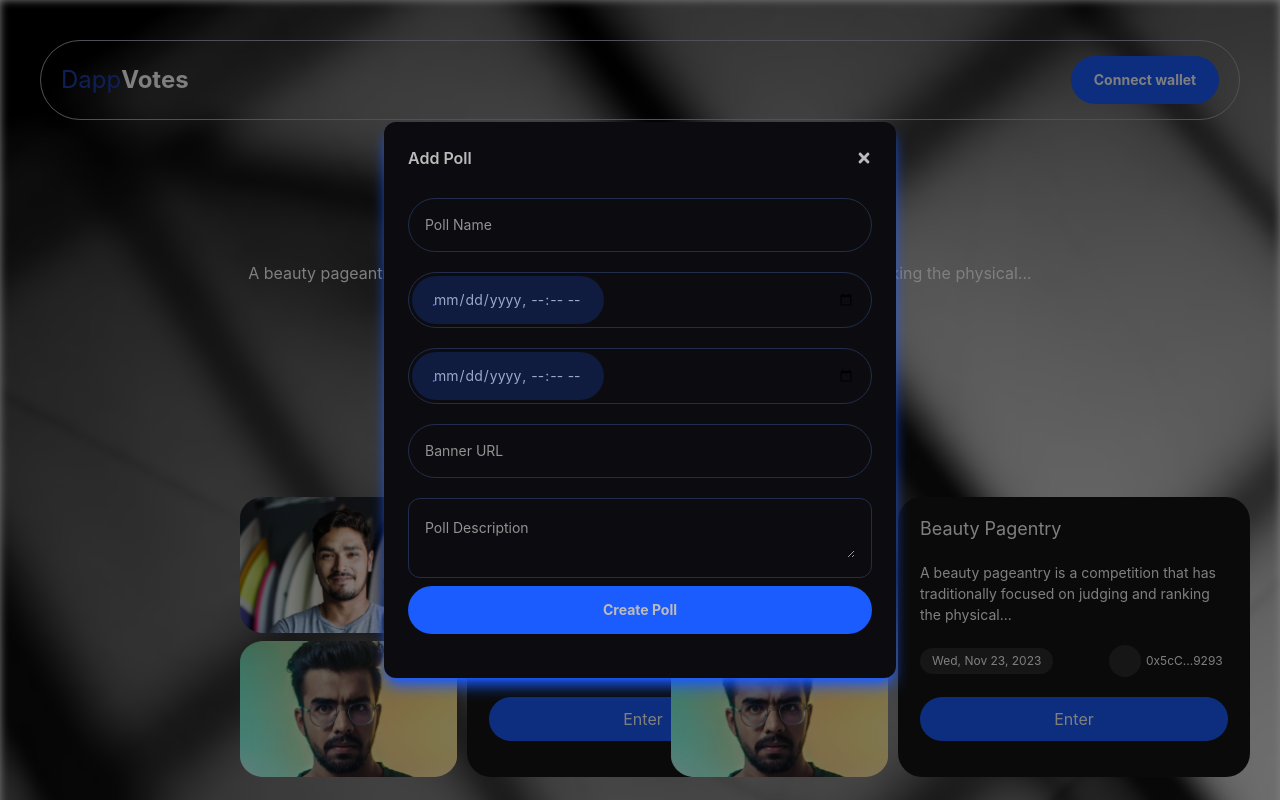
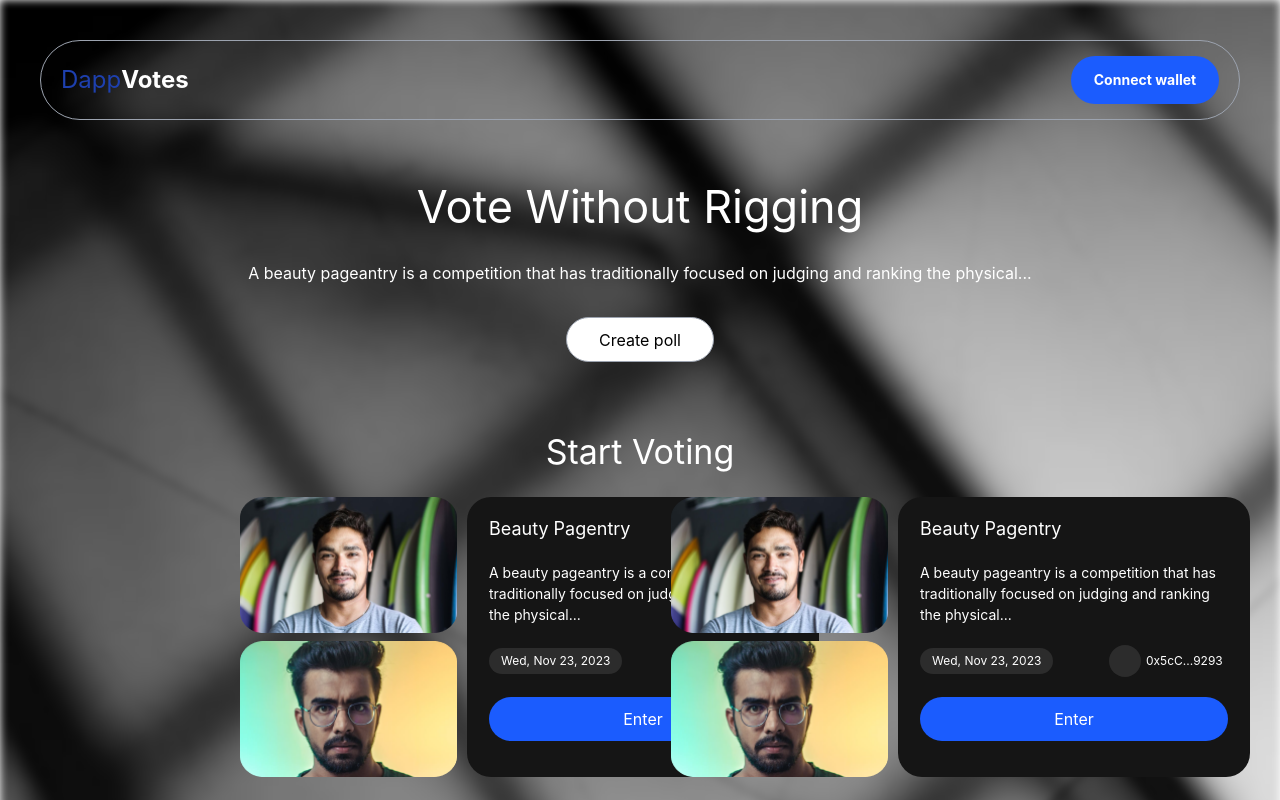
Before and after one commit to Kavorix/Dapp-Vote, a Next.js app: page / in a window 1280 px wide. Shown: the top 800 px of the page. Built offline with nearby package versions, Linux system fonts and the light colour scheme.

Commit message:
adds redux configs

```diff
--- a/components/Banner.tsx
+++ b/components/Banner.tsx
@@ -1,6 +1,11 @@
+import { globalActions } from '@/store/globalSlices'
 import React from 'react'
+import { useDispatch } from 'react-redux'
 
 const Banner = () => {
+  const dispatch = useDispatch()
+  const { setCreateModal } = globalActions
+
   return (
     <main className="mx-auto text-center space-y-8">
       <h1 className="text-[45px] font-[600px] text-center leading-none">Vote Without Rigging</h1>
@@ -11,7 +16,8 @@ const Banner = () => {
 
       <button
         className="text-black h-[45px] w-[148px] rounded-full transition-all duration-300
-            border border-gray-400 bg-white hover:bg-opacity-20 hover:text-white"
+        border border-gray-400 bg-white hover:bg-opacity-20 hover:text-white"
+        onClick={() => dispatch(setCreateModal('scale-100'))}
       >
         Create poll
       </button>
--- a/components/CreatePoll.tsx
+++ b/components/CreatePoll.tsx
@@ -1,17 +1,29 @@
+import { globalActions } from '@/store/globalSlices'
+import { RootState } from '@/utils/types'
 import React from 'react'
 import { FaTimes } from 'react-icons/fa'
+import { useDispatch, useSelector } from 'react-redux'
 
 const CreatePoll = () => {
+  const dispatch = useDispatch()
+  const { setCreateModal } = globalActions
+  const { createModal } = useSelector((states: RootState) => states.globalStates)
+
+  const closeModal = () => {
+    dispatch(setCreateModal('scale-0'))
+    console.log('Hello')
+  }
+
   return (
     <div
       className={`fixed top-0 left-0 w-screen h-screen flex items-center justify-center
-    bg-black bg-opacity-50 transform z-50 transition-transform duration-300 scale-100`}
+    bg-black bg-opacity-50 transform z-50 transition-transform duration-300 ${createModal}`}
     >
       <div className="bg-[#0c0c10] text-[#BBBBBB] shadow-lg shadow-[#1B5CFE] rounded-xl w-11/12 md:w-2/5 h-7/12 p-6">
         <div className="flex flex-col">
           <div className="flex flex-row justify-between items-center">
             <p className="font-semibold">Add Poll</p>
-            <button className="border-0 bg-transparent focus:outline-none">
+            <button onClick={closeModal} className="border-0 bg-transparent focus:outline-none">
               <FaTimes />
             </button>
           </div>
@@ -34,7 +46,7 @@ const CreatePoll = () => {
                 className="bg-[#1B5CFE] bg-opacity-20 text-[#4C6AD7]
                 absolute left-[2.5px] py-3 rounded-full px-5 w-48"
               >
-                .
+                <span className="text-transparent">.</span>
               </span>
               <input
                 className="bg-transparent outline-none w-full placeholder-transparent text-sm"
@@ -53,7 +65,7 @@ const CreatePoll = () => {
                 className="bg-[#1B5CFE] bg-opacity-20 text-[#4C6AD7]
                 absolute left-[2.5px] py-3 rounded-full px-5 w-48"
               >
-                .
+                <span className="text-transparent">.</span>
               </span>
               <input
                 className="bg-transparent outline-none w-full placeholder-[#929292] text-sm"
@@ -79,7 +91,7 @@ const CreatePoll = () => {
                 className="bg-transparent outline-none w-full placeholder-[#929292] text-sm"
                 name="banner"
                 required
-              ></textarea>
+              />
             </div>
 
             <button
--- a/pages/_app.tsx
+++ b/pages/_app.tsx
@@ -1,6 +1,12 @@
 import { AppProps } from 'next/app'
 import '@/styles/global.css'
+import { Provider } from 'react-redux'
+import { store } from '@/store'
 
 export default function MyApp({ Component, pageProps }: AppProps) {
-  return <Component {...pageProps} />
+  return (
+    <Provider store={store}>
+      <Component {...pageProps} />
+    </Provider>
+  )
 }
--- /dev/null
+++ b/store/actions/globalActions.ts
@@ -0,0 +1,11 @@
+import { GlobalState } from '@/utils/types'
+import { PayloadAction } from '@reduxjs/toolkit'
+
+export const globalActions = {
+  setWallet: (state: GlobalState, action: PayloadAction<string>) => {
+    state.wallet = action.payload
+  },
+  setCreateModal: (state: GlobalState, action: PayloadAction<string>) => {
+    state.createModal = action.payload
+  },
+}
--- /dev/null
+++ b/store/globalSlices.ts
@@ -0,0 +1,12 @@
+import { createSlice } from '@reduxjs/toolkit'
+import { globalActions as GlobalActions } from './actions/globalActions'
+import { globalStates as GlobalStates } from './states/globalState'
+
+export const globalSlices = createSlice({
+  name: 'global',
+  initialState: GlobalStates,
+  reducers: GlobalActions,
+})
+
+export const globalActions = globalSlices.actions
+export default globalSlices.reducer
--- /dev/null
+++ b/store/index.ts
@@ -0,0 +1,8 @@
+import { configureStore } from '@reduxjs/toolkit'
+import globalSlices from './globalSlices'
+
+export const store = configureStore({
+  reducer: {
+    globalStates: globalSlices,
+  },
+})
--- /dev/null
+++ b/store/states/globalState.ts
@@ -0,0 +1,6 @@
+import { GlobalState } from '@/utils/types'
+
+export const globalStates: GlobalState = {
+  wallet: '',
+  createModal: 'scale-0',
+}
```
Also changed, not shown: utils/types.d.ts (added, +8 -0 lines).
